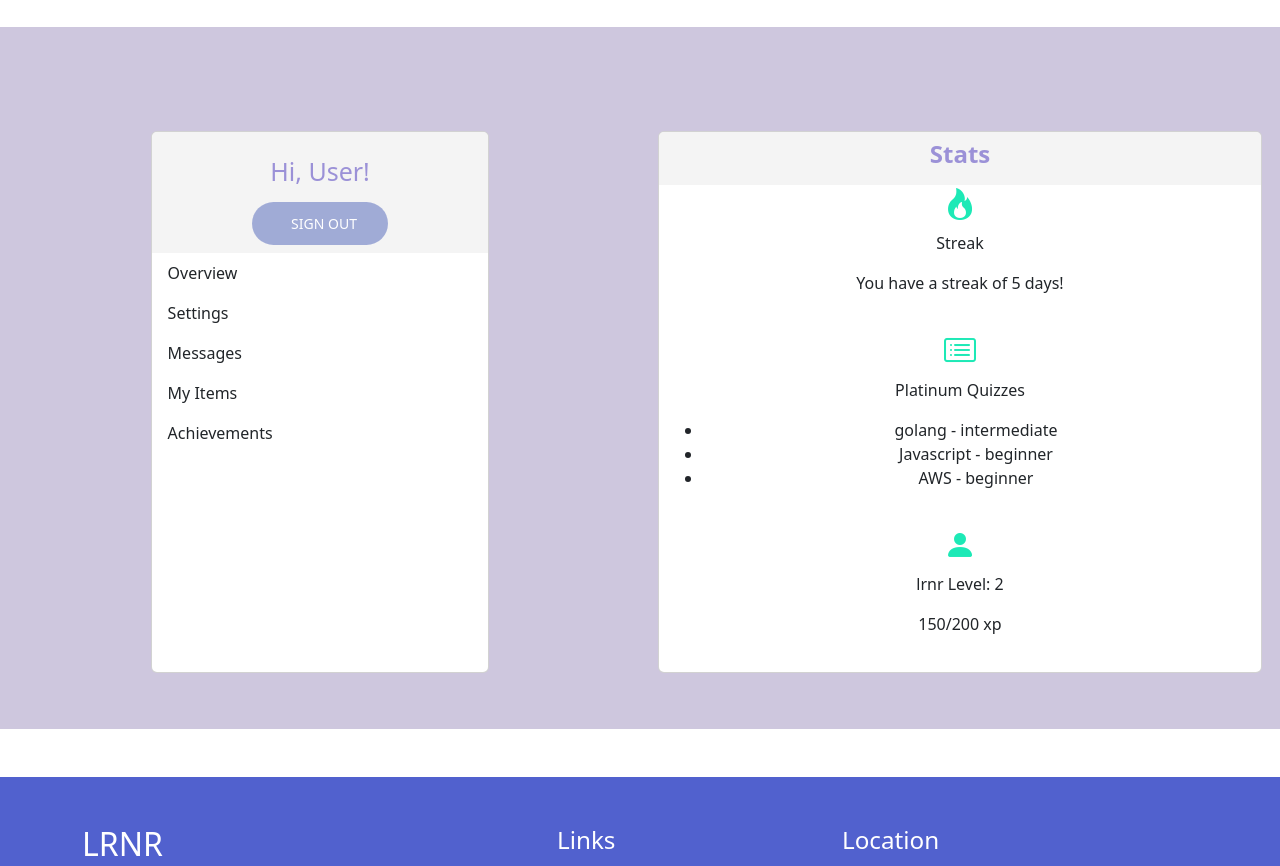
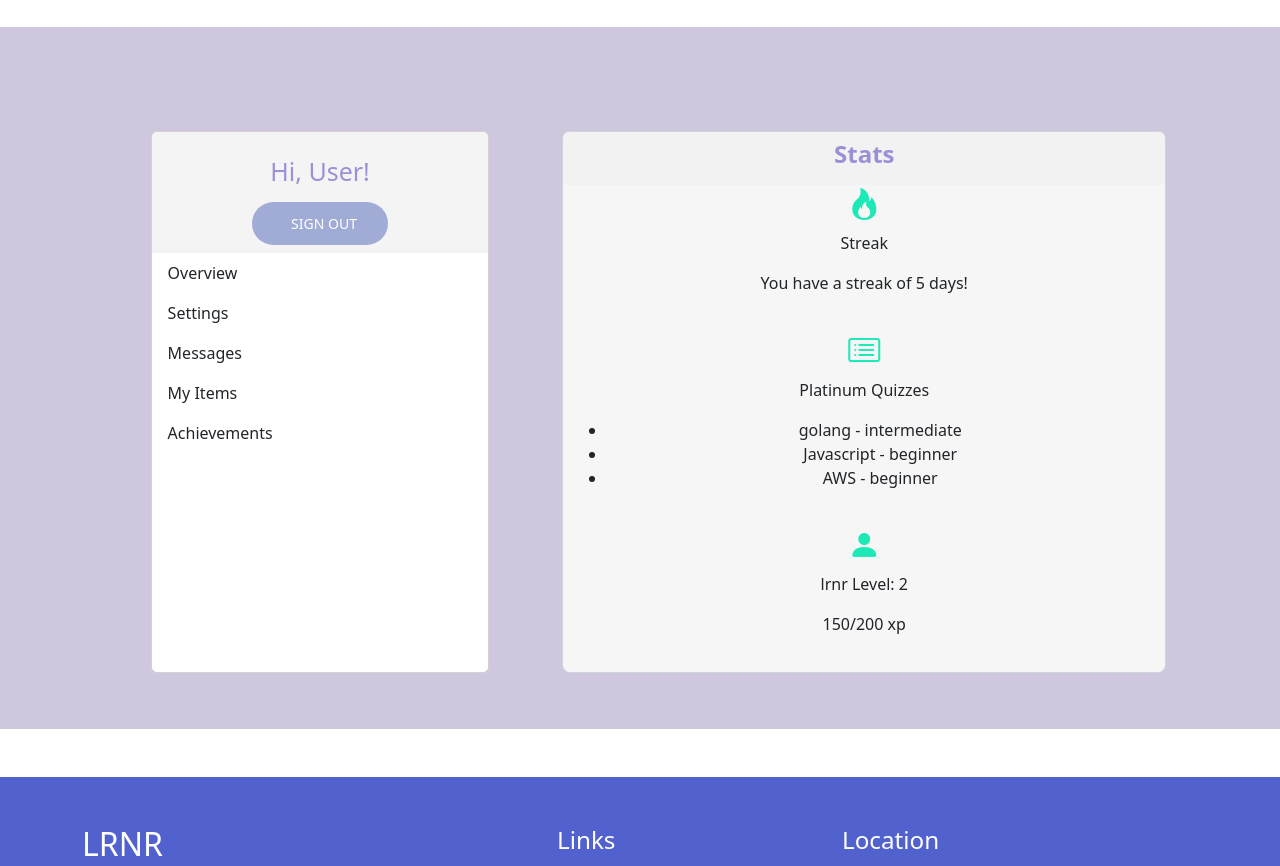
Before and after one commit to TommyPhi/LRNR-Team6-Frontend, a React (Create React App) app: page /account in a window 1280 px wide. Shown: the part 760-1626 px from the top of the page. Built offline with nearby package versions, Linux system fonts and the light colour scheme.

Commit message:
adjusted css div on account page

```diff
--- a/src/css/Account.css
+++ b/src/css/Account.css
@@ -65,7 +65,7 @@
   margin-top: 6%;
 }
 
-/* Styles for new-card */
+/* Styles for new-card user info */
 
 .new-column-heading {
   font-size: 24px;
@@ -84,6 +84,15 @@
   background-color: #577fdc;
 }
 
+/* user profile "Stats" card */
+
+.new-card {
+  background-color: #f6f6f6;
+  border: 1px solid #ced4da;
+  border-radius: 0.5rem;
+  margin-left: -7vw !important;
+}
+
 /* BOOSTRAP ICONS */
 .bi {
   color: #1de9b6 !important;
```
